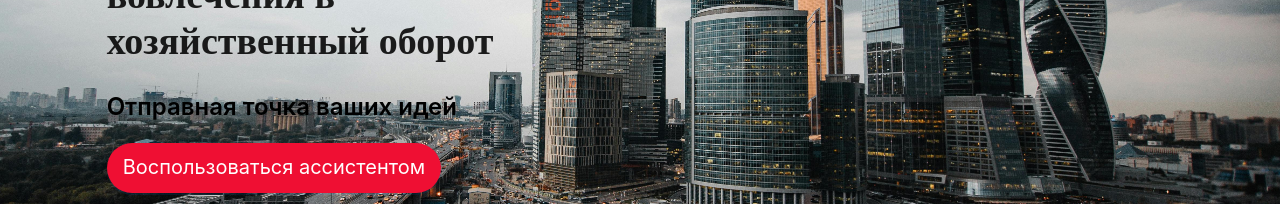
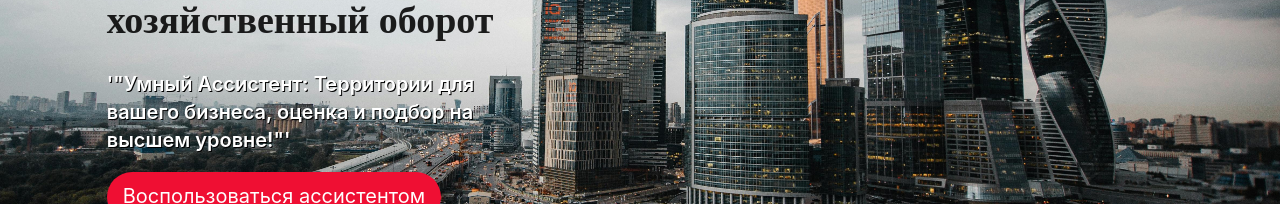
Before and after one commit to Afaneor/lct-2024-summer-invest-frontend, a Next.js app: page / in a window 1280 px wide. Shown: the part 403-607 px from the top of the page. Built offline with nearby package versions, Linux system fonts and the light colour scheme; no server answers.

Commit message:
fix: верстки =)

```diff
--- a/src/landing/Block1/Block1.module.scss
+++ b/src/landing/Block1/Block1.module.scss
@@ -7,7 +7,7 @@
   background-image: url('../img/moscow-city-dark.jpg');
   background-repeat: no-repeat;
   background-size: 100% 100%;
-  margin-top: -135px;
+  margin-top: -131px;
 }
 
 .title {
@@ -18,7 +18,8 @@
 
 .subtitle {
   @include anim;
-  color: #000000 !important;
+  color: #fff !important;
+  text-shadow: 1px 1px #000000;
 }
 
 @keyframes showBlock {
--- a/src/landing/Block1/Block1.tsx
+++ b/src/landing/Block1/Block1.tsx
@@ -21,8 +21,9 @@ export const Block1 = () => {
                   'Умный ассистент подбора и оценки территорий для вовлечения в хозяйственный оборот'
                 }
               />
-              <Title level={3} className={styles.subtitle}>
-                Отправная точка ваших идей
+              <Title level={4} className={styles.subtitle}>
+                '"Умный Ассистент: Территории для вашего бизнеса, оценка и
+                подбор на высшем уровне!"'
               </Title>
               <Link href={Links.SMART_ASSISTANT.href}>
                 <ButtonPrimaryRed
```
